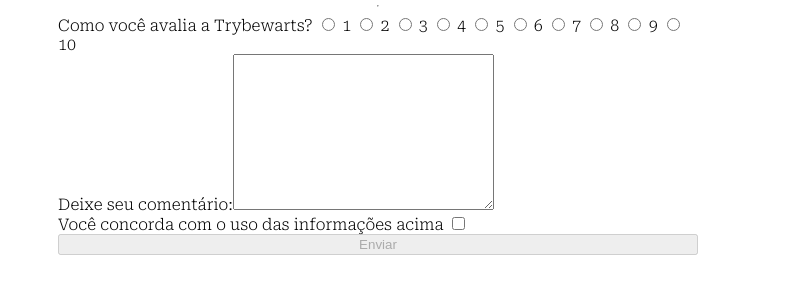
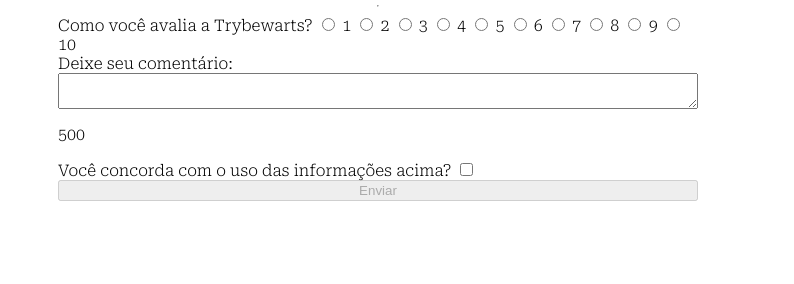
Before and after one commit to Mooteus/trybewarts, a plain HTML site: page index.html in a window 1280 px wide. Shown: the part 389-673 px from the top of the page, 0-794 px from the left. Drawn offline with Linux system fonts and the light colour scheme.

Commit message:
fix erros

```diff
--- a/index.html
+++ b/index.html
@@ -120,9 +120,11 @@
         <label for="rate-10">10</label>
       </div>
 
-      <label class="textarea" for="textarea">Deixe seu comentário:<textarea name="" id="textarea" cols="30" rows="10" maxlength="500"></textarea></label>
+      <label class="textarea" for="textarea">Deixe seu comentário:</label>
+      <textarea name="" id="textarea" maxlength="500"></textarea>
+      <p id="counter">500</p>
       <div class="container-agreement">
-        <label id="label-infos" for="agreement">Você concorda com o uso das informações acima<label>
+        <label id="label-infos" for="agreement">Você concorda com o uso das informações acima?<label>
         <input type="checkbox" name="" id="agreement">
       </div>
        <button id="submit-btn" type="submit" disabled>Enviar</button>
```
